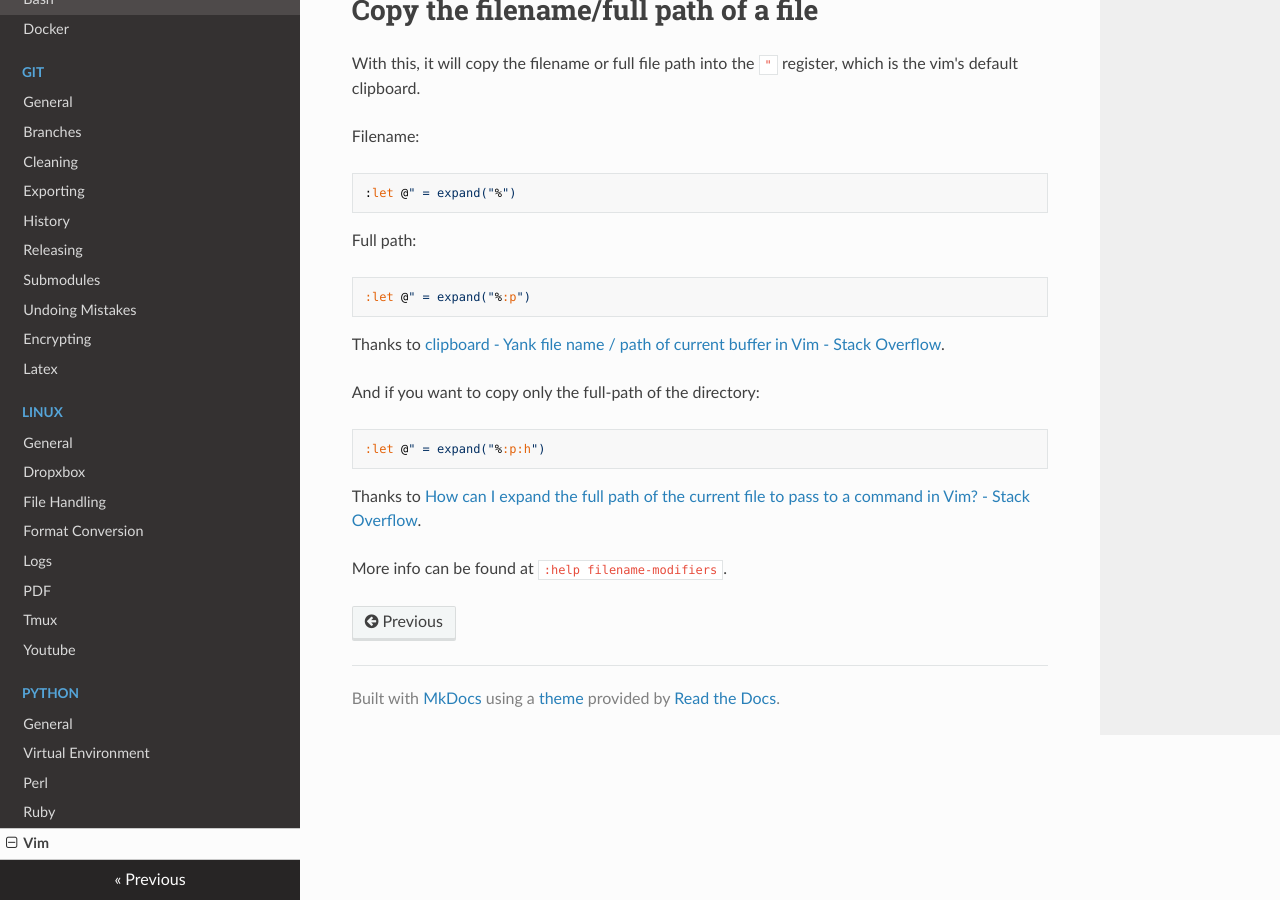
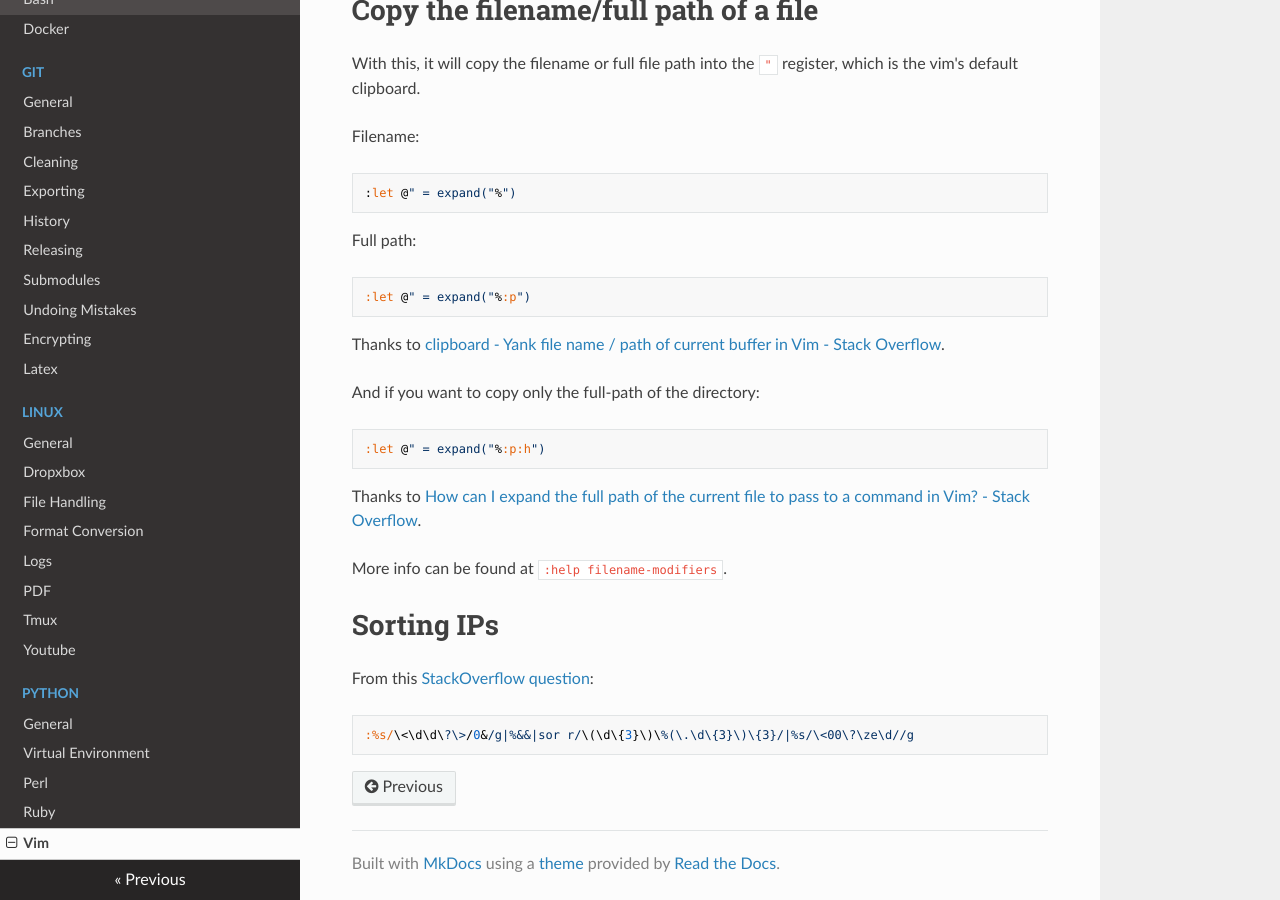
Before and after one commit to hposca/useful_notes, an MkDocs documentation site: the page built from docs/vim.md, in a window 1280 px wide and 900 px high, scrolled down 2081 px. Built offline with MkDocs 1.6.1, drawn with Linux system fonts in a browser that asks for light colours; nearby versions of some CDN libraries; old or Windows-style settings are respelled for this version of MkDocs.

Commit message:
Add how to sort IPs on vim

````diff
--- a/docs/vim.md
+++ b/docs/vim.md
@@ -127,3 +127,11 @@ And if you want to copy only the full-path of the directory:
 Thanks to [How can I expand the full path of the current file to pass to a command in Vim? - Stack Overflow](https://stackoverflow.com/questions/2233905/how-can-i-expand-the-full-path-of-the-current-file-to-pass-to-a-command-in-vim).
 
 More info can be found at `:help filename-modifiers`.
+
+# Sorting IPs
+
+From this [StackOverflow question](https://stackoverflow.com/questions/9067559/sorting-ip-addresses-in-vim#answer-9075090):
+
+```
+:%s/\<\d\d\?\>/0&/g|%&&|sor r/\(\d\{3}\)\%(\.\d\{3}\)\{3}/|%s/\<00\?\ze\d//g
+```
````
